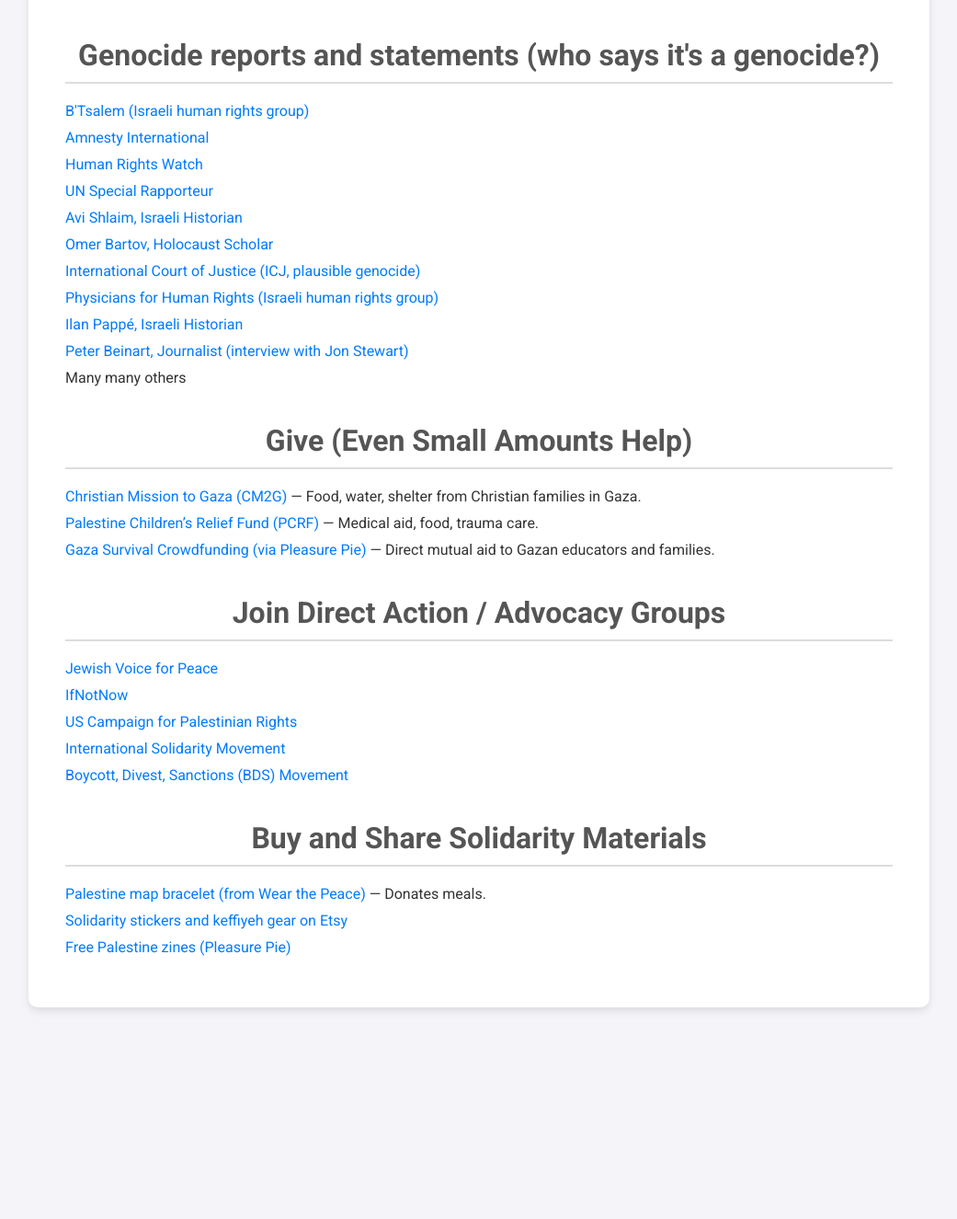
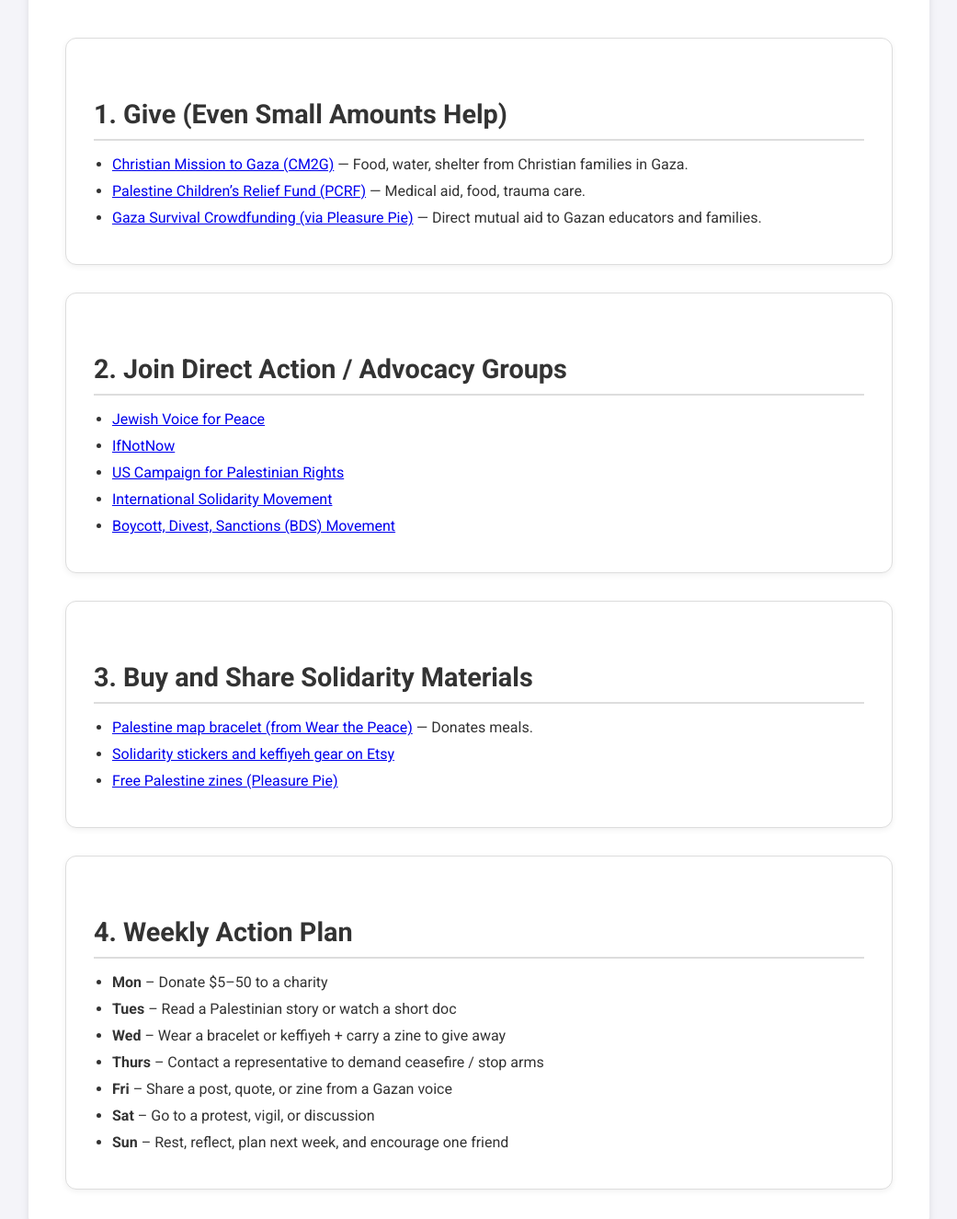
Before and after one commit to humansofgaza/humansofgaza.github.io, a plain HTML site: page index.html in a window 1280 px wide. Shown: the part 973-2298 px from the top of the page at 92% size, without its empty margins (119-1160 px from the left). Before the commit the page ends 2088 px from the top, so only its background shows below. Drawn offline with Linux system fonts and the light colour scheme.

Commit message:
Update index.html

```diff
--- a/index.html
+++ b/index.html
@@ -170,7 +170,41 @@
             color: #0056b3;
             text-decoration: underline;
         }
+.action-sections {
+    display: flex;
+    flex-direction: column;
+    gap: 30px;
+    margin-top: 40px;
+}
 
+.action-card {
+    background-color: #fff;
+    border: 1px solid var(--border-color);
+    border-radius: 12px;
+    padding: 25px 30px;
+    box-shadow: 0 2px 6px rgba(0, 0, 0, 0.06);
+    transition: box-shadow 0.3s ease;
+    text-align: left;
+}
+
+.action-card:hover {
+    box-shadow: 0 4px 12px rgba(0, 0, 0, 0.1);
+}
+
+.action-card h2 {
+    font-size: 1.8em;
+    color: var(--primary-color);
+    margin-bottom: 15px;
+}
+
+.action-card ul {
+    list-style: disc;
+    padding-left: 20px;
+}
+
+.action-card li {
+    margin-bottom: 10px;
+}
     </style>
 
 </head>
@@ -198,45 +232,51 @@
 
         <h2>How to fold an 8 page Zine</h2>
         <img class="folding-img" src="CqyUq8.png" alt="Diagram showing how to fold an 8 page zine" />
+        <div class="action-sections">
 
-        <h2>Genocide reports and statements (who says it's a genocide?)</h2>
-        <ul class="reports-list">
-            <li><a href="https://www.btselem.org/publications/202507_our_genocide">B'Tsalem (Israeli human rights group)</a></li>
-            <li><a href="https://www.amnesty.org/en/latest/news/2024/12/amnesty-international-concludes-israel-is-committing-genocide-against-palestinians-in-gaza/">Amnesty International</a></li>
-            <li><a href="https://www.hrw.org/news/2024/12/19/israels-crime-extermination-acts-genocide-gaza">Human Rights Watch</a></li>
-            <li><a href="https://www.un.org/unispal/document/a-hrc-59-23-from-economy-of-occupation-to-economy-of-genocide-report-special-rapporteur-francesca-albanese-palestine-2025/">UN Special Rapporteur</a></li>
-            <li><a href="https://www.youtube.com/watch?v=jyrbMOFJK34">Avi Shlaim, Israeli Historian</a></li>
-            <li><a href="https://web.archive.org/web/20250731173804/https://www.nytimes.com/2025/07/15/opinion/israel-gaza-holocaust-genocide-palestinians.html">Omer Bartov, Holocaust Scholar</a></li>
-            <li><a href="https://www.hrw.org/news/2024/01/26/gaza-world-court-orders-israel-prevent-genocide">International Court of Justice (ICJ, plausible genocide)</a></li>
-            <li><a href="https://www.phr.org.il/en/">Physicians for Human Rights (Israeli human rights group)</a></li>
-            <li><a href="https://www.prospectmagazine.co.uk/views/people/69831/ilan-pappe-in-a-genocide-there-are-no-two-sides">Ilan Pappé, Israeli Historian</a></li>
-            <li><a href="https://www.youtube.com/watch?v=X5kXCdzt_us">Peter Beinart, Journalist (interview with Jon Stewart)</a></li>
-
-            <li>Many many others</li>
-        </ul>
-
-        <h2>Give (Even Small Amounts Help)</h2>
-        <ul class="reports-list">
+    <div class="action-card">
+        <h2>1. Give (Even Small Amounts Help)</h2>
+        <ul>
             <li><a href="https://www.cm2g.org" target="_blank">Christian Mission to Gaza (CM2G)</a> — Food, water, shelter from Christian families in Gaza.</li>
             <li><a href="https://www.pcrf.net" target="_blank">Palestine Children’s Relief Fund (PCRF)</a> — Medical aid, food, trauma care.</li>
             <li><a href="https://www.pleasurepie.org/gaza.html" target="_blank">Gaza Survival Crowdfunding (via Pleasure Pie)</a> — Direct mutual aid to Gazan educators and families.</li>
         </ul>
+    </div>
 
-        <h2>Join Direct Action / Advocacy Groups</h2>
-        <ul class="reports-list">
+    <div class="action-card">
+        <h2>2. Join Direct Action / Advocacy Groups</h2>
+        <ul>
             <li><a href="https://www.jewishvoiceforpeace.org" target="_blank">Jewish Voice for Peace</a></li>
             <li><a href="https://www.ifnotnowmovement.org" target="_blank">IfNotNow</a></li>
             <li><a href="https://uscpr.org" target="_blank">US Campaign for Palestinian Rights</a></li>
             <li><a href="https://palsolidarity.org" target="_blank">International Solidarity Movement</a></li>
             <li><a href="https://bdsmovement.net/" target="_blank">Boycott, Divest, Sanctions (BDS) Movement</a></li>
         </ul>
+    </div>
 
-        <h2>Buy and Share Solidarity Materials</h2>
-        <ul class="reports-list">
+    <div class="action-card">
+        <h2>3. Buy and Share Solidarity Materials</h2>
+        <ul>
             <li><a href="https://wearthepeace.com/products/palestine-bracelet" target="_blank">Palestine map bracelet (from Wear the Peace)</a> — Donates meals.</li>
             <li><a href="https://www.etsy.com/search?q=palestine+solidarity" target="_blank">Solidarity stickers and keffiyeh gear on Etsy</a></li>
             <li><a href="https://pleasurepie.org/articles/free-zines-about-palestine" target="_blank">Free Palestine zines (Pleasure Pie)</a></li>
         </ul>
+    </div>
+
+    <div class="action-card">
+        <h2>4. Weekly Action Plan</h2>
+        <ul>
+            <li><strong>Mon</strong> – Donate $5–50 to a charity</li>
+            <li><strong>Tues</strong> – Read a Palestinian story or watch a short doc</li>
+            <li><strong>Wed</strong> – Wear a bracelet or keffiyeh + carry a zine to give away</li>
+            <li><strong>Thurs</strong> – Contact a representative to demand ceasefire / stop arms</li>
+            <li><strong>Fri</strong> – Share a post, quote, or zine from a Gazan voice</li>
+            <li><strong>Sat</strong> – Go to a protest, vigil, or discussion</li>
+            <li><strong>Sun</strong> – Rest, reflect, plan next week, and encourage one friend</li>
+        </ul>
+    </div>
+
+</div>
 
     </div>
 
```
